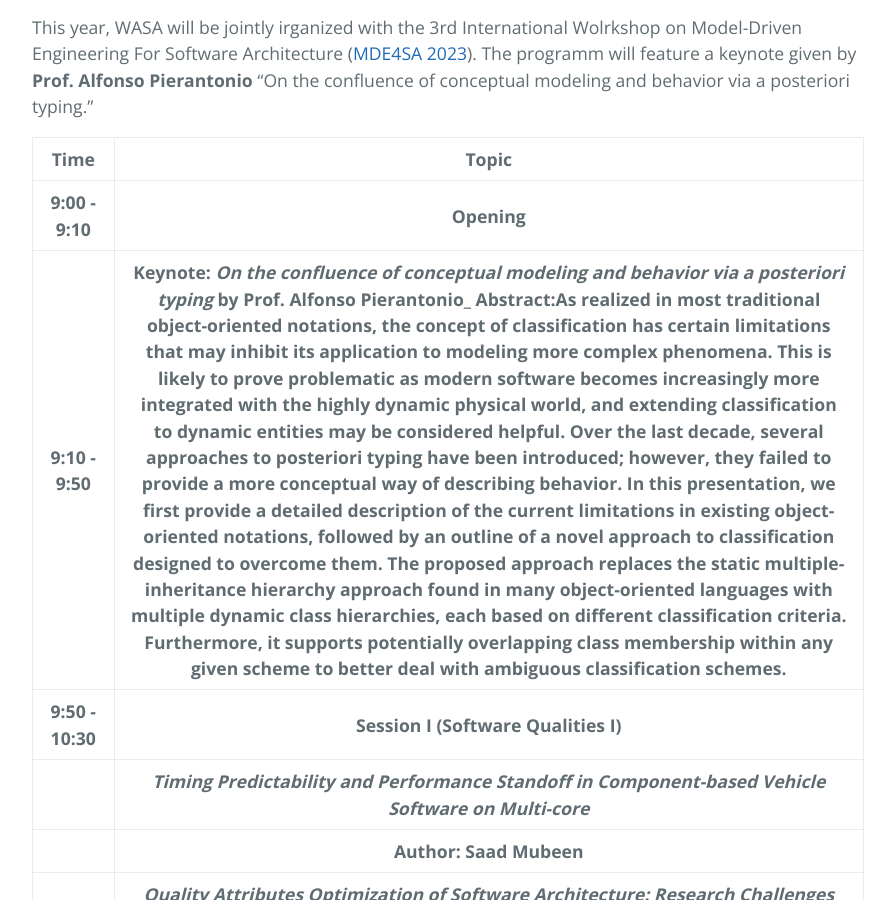
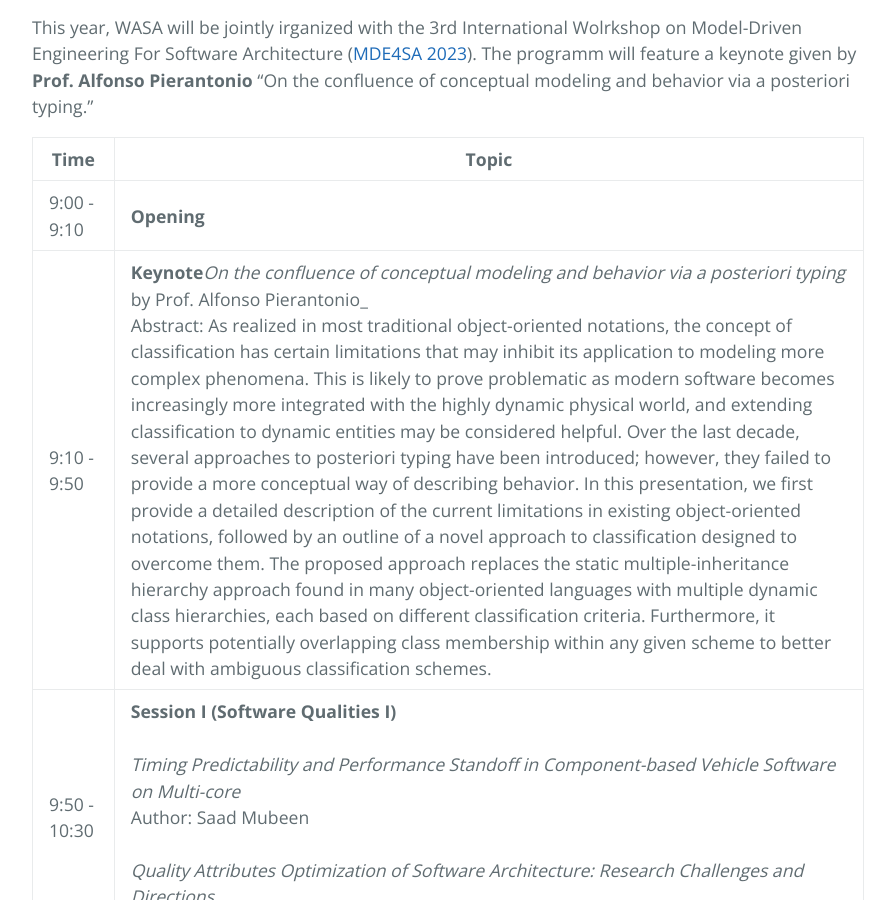
Before and after one commit to WASA-Workshop/2023, a Jekyll site: the page built from index.md, in a window 1280 px wide and 900 px high, scrolled down 2489 px. Shown: the whole window, without its empty margins (192-1087 px from the left). Built offline with Jekyll 4.4.1, drawn with Linux system fonts in a browser that asks for light colours; our own code applies the rules of GitHub Pages for plain Markdown files.

```diff
--- a/index.md
+++ b/index.md
@@ -56,42 +56,19 @@ All dates are AoE.
 ## Program
 This year, WASA will be jointly irganized with the 3rd International Wolrkshop on Model-Driven Engineering For Software Architecture ([MDE4SA 2023](https://mde4sa.github.io)). The programm will feature a keynote given by **Prof. Alfonso Pierantonio** "On the confluence of conceptual modeling and behavior via a posteriori typing."
 
-| **Time**             | **Topic**          |
-| 9:00 - 9:10          | **Opening**        |
-| 9:10 - 9:50          | Keynote: _On the confluence of conceptual modeling and behavior via a posteriori typing_ by Prof. Alfonso Pierantonio_ Abstract:As realized in most traditional object-oriented notations, the concept of classification has certain limitations that may inhibit its application to modeling more complex phenomena. This is likely to prove problematic as modern software becomes increasingly more integrated with the highly dynamic physical world, and extending classification to dynamic entities may be considered helpful. Over the last decade, several approaches to posteriori typing have been introduced; however, they failed to provide a more conceptual way of describing behavior. In this presentation, we first provide a detailed description of the current limitations in existing object-oriented notations, followed by an outline of a novel approach to classification designed to overcome them. The proposed approach replaces the static multiple-inheritance hierarchy approach found in many object-oriented languages with multiple dynamic class hierarchies, each based on different classification criteria. Furthermore, it supports potentially overlapping class membership within any given scheme to better deal with ambiguous classification schemes. |
-| 9:50 - 10:30  | **Session I (Software Qualities I)** |
-|               | _Timing Predictability and Performance Standoff in Component-based Vehicle Software on Multi-core_|
-|               | Author: Saad Mubeen |
-|               | _Quality Attributes Optimization of Software Architecture: Research Challenges and Directions_|
-|               | Authors: Daniele Di Pompeo and Michele Tucci|
+| **Time** | **Topic** |
+|--------------|---|
+| 9:00 - 9:10 | **Opening** |
+| 9:10 - 9:50 | **Keynote**_On the confluence of conceptual modeling and behavior via a posteriori typing_ by Prof. Alfonso Pierantonio_<br>Abstract: As realized in most traditional object-oriented notations, the concept of classification has certain limitations that may inhibit its application to modeling more complex phenomena. This is likely to prove problematic as modern software becomes increasingly more integrated with the highly dynamic physical world, and extending classification to dynamic entities may be considered helpful. Over the last decade, several approaches to posteriori typing have been introduced; however, they failed to provide a more conceptual way of describing behavior. In this presentation, we first provide a detailed description of the current limitations in existing object-oriented notations, followed by an outline of a novel approach to classification designed to overcome them. The proposed approach replaces the static multiple-inheritance hierarchy approach found in many object-oriented languages with multiple dynamic class hierarchies, each based on different classification criteria. Furthermore, it supports potentially overlapping class membership within any given scheme to better deal with ambiguous classification schemes. |
+| 9:50 - 10:30 | **Session I (Software Qualities I)**<br><br>_Timing Predictability and Performance Standoff in Component-based Vehicle Software on Multi-core_ <br>Author: Saad Mubeen<br><br>_Quality Attributes Optimization of Software Architecture: Research Challenges and Directions_ <br>Authors: Daniele Di Pompeo and Michele Tucci |
 | 10:30 - 11:00 | **Break** |
-| 11:00 - 11:40 | **Session2 (Software Qualities II)**|
-|               | _Model-based Confidentiality Analysis under Uncertainty_ |
-|               | Authors: Sebastian Hahner, Tizian Bitschi, Maximilian Walter, Tomáš Bureš, Petr Hnětynka and Robert Heinrich |
-|               | _A customizable approach to assess software quality through Multi-Criteria Decision Making_|
-|               | Authors: Francesco Basciani, Daniele Di Pompeo, Juri Di Rocco and Alfonso Pierantonio|
-| 11:40 - 12:20 | **Session 3 (Security)**|
-|               | _Towards supporting malleable architecture models_ |
-|               | Authors: Robbert Jongeling and Federico Ciccozzi |
-|               | _Automatic Derivation of Vulnerability Models for Software Architectures_|
-|               | Authors: Yves R. Kirschner, Maximilian Walter, Florian Bossert, Robert Heinrich and Anne Koziolek |
-| 12:20 - 13:30 | **Lunch**|
-| 13:30 - 14:10 | **Session 4 (Architecture modelling)**|
-|               | _Modeling Data Analytics Architecture for IoT Applications using DAT_ |
-|               | Authors: Moamin Abughazala and Henry Muccini|
-|               | _Metamodel portioning for flexible and secure architectural views_ |
-|               | Authors: Malvina Latifaj, Federico Ciccozzi and Antonio Cicchetti
-| 14:10 - 15:10 | **Session 5 (Automotive Software Architecture)** |
-|               | _Distributed Integration of Electronic Control Units for Automotive OEMs: Challenges, Vision, and Research Directions_|
-|               | Authors: Stefanos Tziampazis, Oliver Kopp and Michael Weyrich|
-|               | _Continuous Safety Assessment of Updated Supervised Learning Models in Shadow Mode_
-|               | Authors: Houssem Guissouma, Moritz Zink and Eric Sax|
-|               | _Safety-Aware Deployment Synthesis and Trade-Off Analysis of Apollo Autonomous Driving Platform_ |
-|               | Authors: Tarik Terzimehic, Simon Barner, Yuri Gil Dantas, Ulrich Schöpp, Vivek Nigam and Pei Ke |
-|---------------+------------------------------------|
-| 15:10 - 15:50 | Discussion |
-| 15:50 - 16:00 | Closing    |
-|---------------+------------|
+| 11:00 - 11:40 | **Session2 (Software Qualities II)**<br><br>_Model-based Confidentiality Analysis under Uncertainty_ <br>Authors: Sebastian Hahner, Tizian Bitschi, Maximilian Walter, Tomáš Bureš, Petr Hnětynka and Robert Heinrich<br><br>_A customizable approach to assess software quality through Multi-Criteria Decision Making_<br>Authors: Francesco Basciani, Daniele Di Pompeo, Juri Di Rocco and Alfonso Pierantonio |
+| 11:40 - 12:20 | **Session 3 (Security)**<br><br>_Towards supporting malleable architecture models_<br>Authors: Robbert Jongeling and Federico Ciccozzi<br><br>_Automatic Derivation of Vulnerability Models for Software Architectures_ <br>Authors: Yves R. Kirschner, Maximilian Walter, Florian Bossert, Robert Heinrich and Anne Koziolek |
+| 12:20 - 13:30 | **Lunch** |
+| 13:30 - 14:10 | **Session 4 (Architecture modelling)**<br><br>_Modeling Data Analytics Architecture for IoT Applications using DAT_ <br>Authors: Moamin Abughazala and Henry Muccini<br><br>_Metamodel portioning for flexible and secure architectural views_ <br>Authors: Malvina Latifaj, Federico Ciccozzi and Antonio Cicchetti |
+| 14:10 - 15:10 | **Session 5 (Automotive Software Architecture)**<br><br>_Distributed Integration of Electronic Control Units for Automotive OEMs: Challenges, Vision, and Research Directions_ <br>Authors: Stefanos Tziampazis, Oliver Kopp and Michael Weyrich<br><br>_Continuous Safety Assessment of Updated Supervised Learning Models in Shadow Mode_ <br>Authors: Houssem Guissouma, Moritz Zink and Eric Sax<br><br>_Safety-Aware Deployment Synthesis and Trade-Off Analysis of Apollo Autonomous Driving Platform_ <br>Authors: Tarik Terzimehic, Simon Barner, Yuri Gil Dantas, Ulrich Schöpp, Vivek Nigam and Pei Ke |
+| 15:10 - 15:50 | **Discussion** |
+| 15:50 - 16:00 | **Closing** |
 
 ## Committees
 
```
